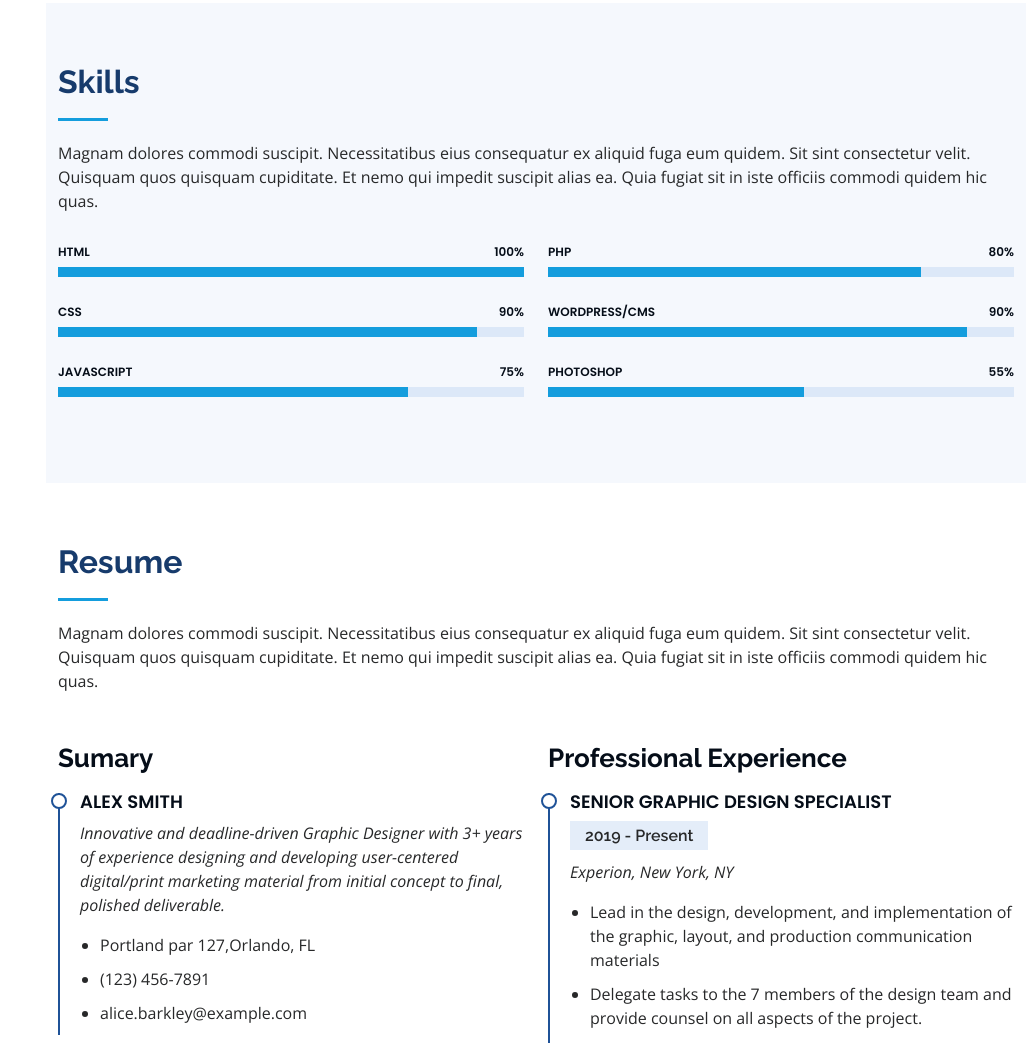
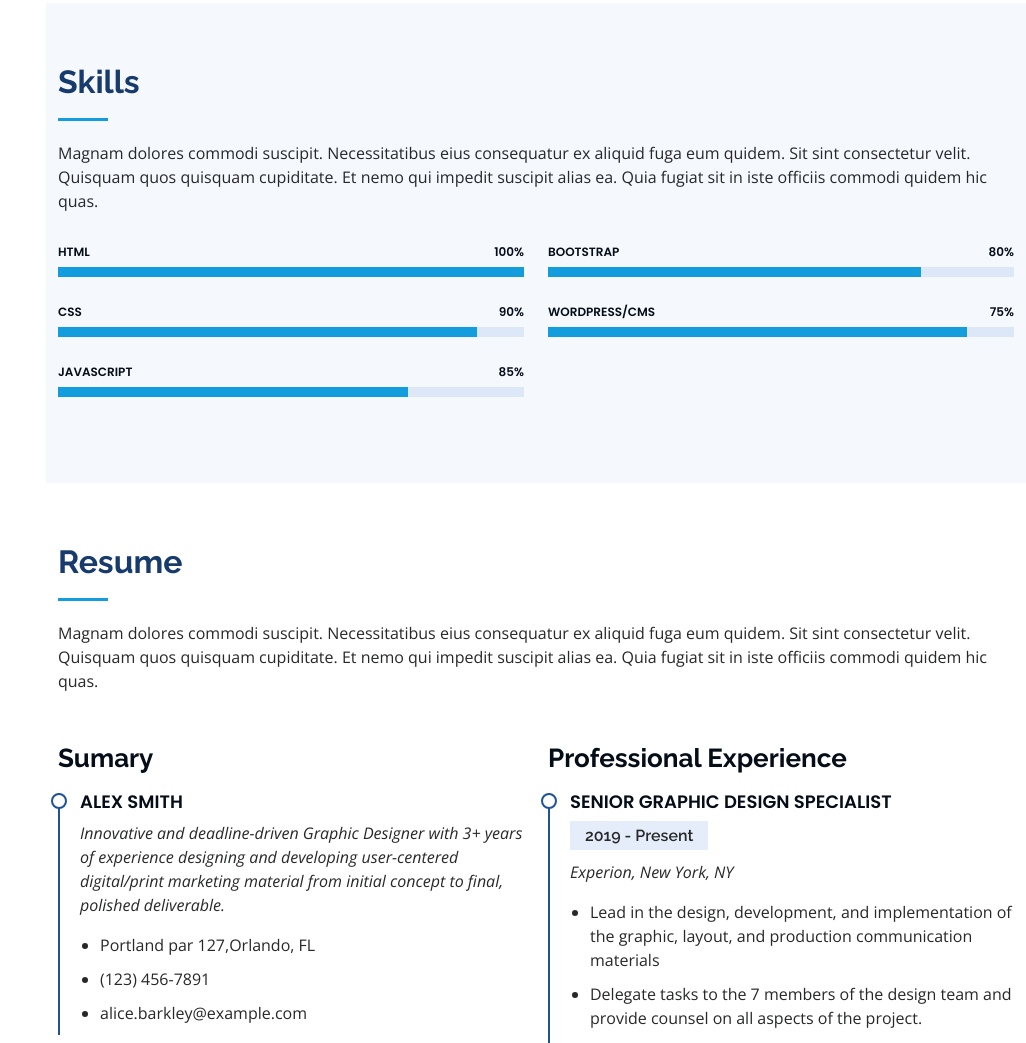
Before and after one commit to codesantaisai/personal_portfolio, a plain HTML site: page index.html in a window 1280 px wide. Shown: the part 1453-2496 px from the top of the page, without its empty margins (254-1280 px from the left). Drawn offline with nearby package versions, Linux system fonts and the light colour scheme.

```diff
--- a/index.html
+++ b/index.html
@@ -203,7 +203,7 @@
             </div>
 
             <div class="progress">
-              <span class="skill">JavaScript <i class="val">75%</i></span>
+              <span class="skill">JavaScript <i class="val">85%</i></span>
               <div class="progress-bar-wrap">
                 <div class="progress-bar" role="progressbar" aria-valuenow="75" aria-valuemin="0" aria-valuemax="100"></div>
               </div>
@@ -214,25 +214,25 @@
           <div class="col-lg-6" data-aos="fade-up" data-aos-delay="100">
 
             <div class="progress">
-              <span class="skill">PHP <i class="val">80%</i></span>
+              <span class="skill">Bootstrap <i class="val">80%</i></span>
               <div class="progress-bar-wrap">
                 <div class="progress-bar" role="progressbar" aria-valuenow="80" aria-valuemin="0" aria-valuemax="100"></div>
               </div>
             </div>
 
             <div class="progress">
-              <span class="skill">WordPress/CMS <i class="val">90%</i></span>
+              <span class="skill">WordPress/CMS <i class="val">75%</i></span>
               <div class="progress-bar-wrap">
                 <div class="progress-bar" role="progressbar" aria-valuenow="90" aria-valuemin="0" aria-valuemax="100"></div>
               </div>
             </div>
 
-            <div class="progress">
+            <!-- <div class="progress">
               <span class="skill">Photoshop <i class="val">55%</i></span>
               <div class="progress-bar-wrap">
                 <div class="progress-bar" role="progressbar" aria-valuenow="55" aria-valuemin="0" aria-valuemax="100"></div>
               </div>
-            </div>
+            </div> -->
 
           </div>
 
```
Also changed, not shown: inner-page.html (+4 -4 lines).
